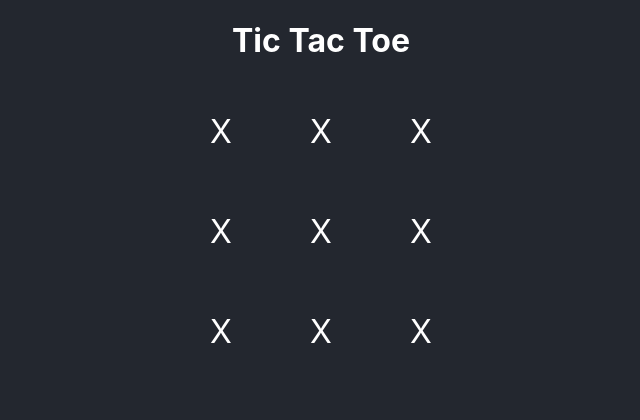
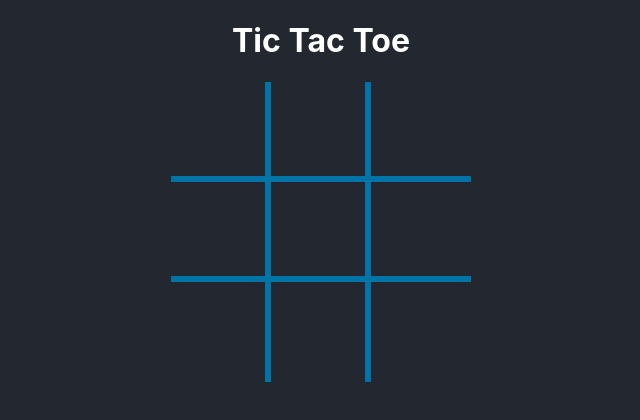
Before and after one commit to govindamandal/tic-tac-toe, a React (Create React App) app: page / in a window 1280 px wide. Shown: the top 420 px of the page, without its empty margins (319-959 px from the left). Built offline with nearby package versions, Linux system fonts and the light colour scheme.

Commit message:
Added tile click handler

```diff
--- a/src/App.css
+++ b/src/App.css
@@ -25,3 +25,11 @@
     justify-content: center;
     align-items: center;
   }
+
+  .right-border {
+    border-right: 0.2em solid #0074a6;
+  }
+
+  .bottom-border {
+    border-bottom: 0.2em solid #0074a6;
+  }
--- a/src/components/Board.jsx
+++ b/src/components/Board.jsx
@@ -1,18 +1,55 @@
 import React from "react";
 import Tile from "./Tile";
+import Strike from "./Strike";
 
-function Board() {
+function Board({ tiles, onTileClick }) {
   return (
     <div className="board">
-      <Tile className="tile"/>
-      <Tile className="tile"/>
-      <Tile className="tile"/>
-      <Tile className="tile"/>
-      <Tile className="tile"/>
-      <Tile className="tile"/>
-      <Tile className="tile"/>
-      <Tile className="tile"/>
-      <Tile className="tile"/>
+      <Tile
+        onClick={() => onTileClick(0)}
+        value={tiles[0]}
+        className="bottom-border right-border"
+      />
+      <Tile
+        onClick={() => onTileClick(1)}
+        value={tiles[1]}
+        className="bottom-border right-border"
+      />
+      <Tile
+        onClick={() => onTileClick(2)}
+        value={tiles[2]}
+        className="bottom-border"
+      />
+      <Tile
+        onClick={() => onTileClick(3)}
+        value={tiles[3]}
+        className="bottom-border right-border"
+      />
+      <Tile
+        onClick={() => onTileClick(4)}
+        value={tiles[4]}
+        className="bottom-border right-border"
+      />
+      <Tile
+        onClick={() => onTileClick(5)}
+        value={tiles[5]}
+        className="bottom-border"
+      />
+      <Tile
+        onClick={() => onTileClick(6)}
+        value={tiles[6]}
+        className="right-border"
+      />
+      <Tile
+        onClick={() => onTileClick(7)}
+        value={tiles[7]}
+        className="right-border"
+      />
+      <Tile
+        onClick={() => onTileClick(8)}
+        value={tiles[8]}
+      />
+      <Strike />
     </div>
   );
 }
--- a/src/components/Strike.jsx
+++ b/src/components/Strike.jsx
@@ -2,7 +2,7 @@
 
 function Strike() {
   return (
-    <div>Strike</div>
+    <div></div>
   )
 }
 
--- a/src/components/TicTacToe.jsx
+++ b/src/components/TicTacToe.jsx
@@ -1,11 +1,30 @@
-import React from 'react'
-import Board from './Board'
+import React, { useState } from 'react'
+import Board from './Board';
+
+const PLAYER_X = 'X';
+const PLAYER_O = 'O';
 
 function TicTacToe() {
+  const [tiles, setTiles] = useState(Array(9).fill(null));
+  const [playerTurn, setPlayerTurn] = useState(PLAYER_X);
+  const handleTileClick = (index) => {
+    console.log('index ', index);
+    if (tiles[index] !== null) {
+      return;
+    }
+    const newTiles = [...tiles];
+    newTiles[index] = playerTurn;
+    setTiles(newTiles);
+    if (playerTurn == PLAYER_X) {
+      setPlayerTurn(PLAYER_O);
+    } else {
+      setPlayerTurn(PLAYER_X);
+    }
+  }
   return (
     <div>
       <h1>Tic Tac Toe</h1>
-      <Board />
+      <Board tiles={tiles} onTileClick={handleTileClick} />
     </div>
   )
 }
--- a/src/components/Tile.jsx
+++ b/src/components/Tile.jsx
@@ -1,9 +1,8 @@
 import React from 'react'
 
-function Tile({ className }) {
+function Tile({ className, value, onClick }) {
   return (
-    <div className={className}>
-        X
+    <div onClick={onClick} className={`tile ${className}`}>{value}
     </div>
   )
 }
```
